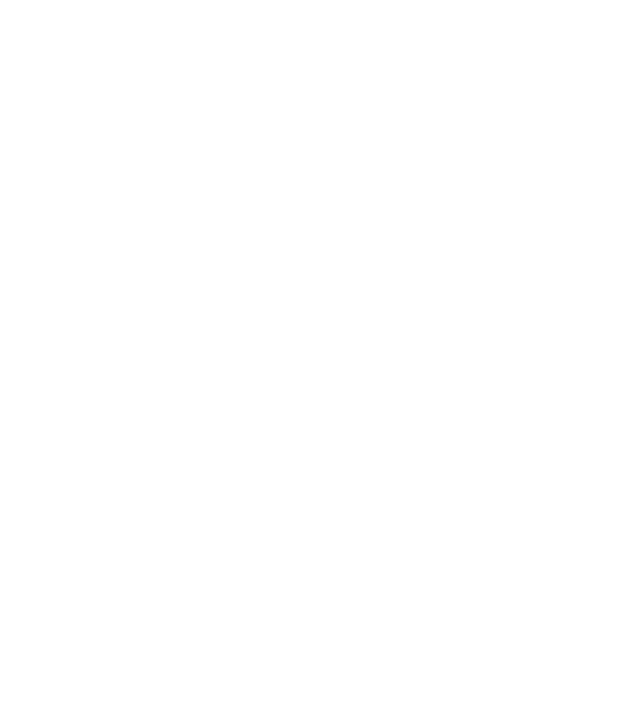
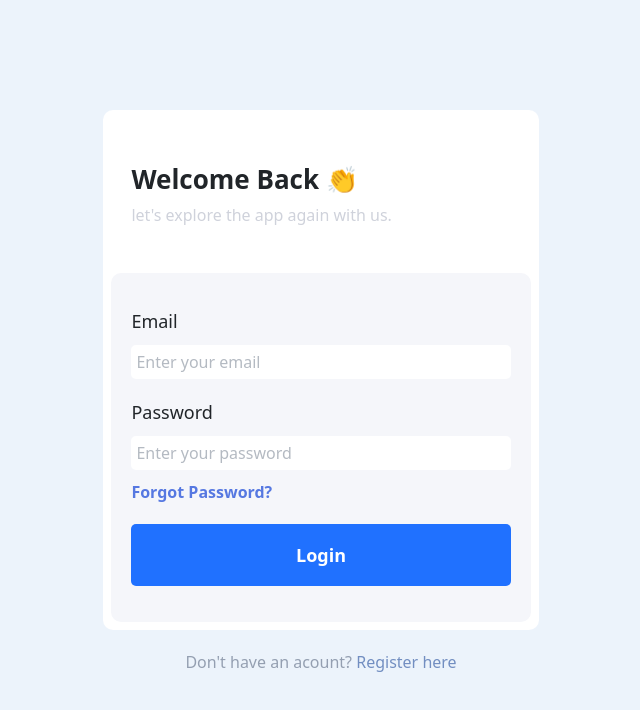
Before and after one commit to manishloginn/HOTEL-BOOKING-FRONTEND, a React (Create React App) app: page /login in a window 1280 px wide. Before the commit this address had no page. Shown: the top 710 px of the page, without its empty margins (319-959 px from the left). Built offline with nearby package versions, Linux system fonts and the light colour scheme.

Commit message:
added login page ui

```diff
--- a/src/App.js
+++ b/src/App.js
@@ -1,5 +1,6 @@
 import { lazy, Suspense } from "react";
 import { BrowserRouter, Route, Routes } from "react-router-dom";
+import LoginPage from "./feature/auth/LoginPage";
 const Search = lazy(() => import("./feature/search/index"));
 const TripsScreen = lazy(() => import("./feature/trips/index"));
 const BookingScreen = lazy(() => import("./feature/booking/index"));
@@ -33,6 +34,10 @@ const App = () => {
         path="/book"
         element={<LazyLoadingWrapper Component={BookingScreen} />}
       />
+      <Route
+      path="/login"
+      element={<LazyLoadingWrapper Component={LoginPage }/>}
+      />
     </Routes>
   </BrowserRouter>
   );
--- /dev/null
+++ b/src/feature/auth/LoginPage.js
@@ -0,0 +1,30 @@
+import './styles/LoginPage.scss'
+const LoginPage = () => {
+    return (
+        <div className="login-page">
+            <div className="login-wrraper">
+                <div className='login-heading'>
+                    <h2>Welcome Back <span>👏</span></h2>
+                    <span>let's explore the app again with us.</span>
+                </div>
+                <form>
+                    <div className='login-input-wrraper'>
+                        <label htmlFor="login-email">Email</label>
+                        <input type="text" placeholder='Enter your email' required id='login-email' />
+                    </div>
+                    <div className='login-input-wrraper'>
+                        <label htmlFor="login-Password">Password</label>
+                        <input type="text" placeholder='Enter your password' required id='login-Password' />
+                        <span>Forgot Password?</span>
+                    </div>
+                    <button className='login-button'>Login</button>
+                </form>
+            </div>
+            <div className="register-wrraper">
+                <p>Don't have an acount? <span>Register here</span></p>
+            </div>
+        </div>
+    )
+}
+
+export default LoginPage
--- /dev/null
+++ b/src/feature/auth/styles/LoginPage.scss
@@ -0,0 +1,153 @@
+.login-page {
+    box-sizing: border-box;
+    width: 100vw;
+    height: 100vh;
+    background-color: #ECF3FB;
+    display: flex;
+    flex-direction: column;
+    justify-content: center;
+    align-items: center;
+    gap: 20px;
+
+    .login-wrraper {
+        height: 65%;
+        width: 34%;
+        background-color: #FFFFFF;
+        padding: 8px;
+        border-radius: 10px;
+        display: flex;
+        flex-direction: column;
+
+        .login-heading {
+            flex: 1;
+            display: flex;
+            flex-direction: column;
+            justify-content: center;
+            padding-left: 20px;
+
+            h2 {
+                font-size: 26px;
+                font-weight: 600;
+                font-style: bold;
+
+                span {
+                    height: 26px;
+                    width: 10px;
+                }
+            }
+
+            span {
+                color: #CFD2DB;
+            }
+        }
+
+        form {
+            flex: 2;
+            background-color: #F5F6FA;
+            display: flex;
+            flex-direction: column;
+            justify-content: center;
+            gap: 20px;
+            border-radius: 10px;
+            padding: 20px;
+
+            .login-input-wrraper {
+                display: flex;
+                flex-direction: column;
+                gap: 10px;
+
+                label {
+                    font-weight: 500;
+                    font-size: 18px;
+                }
+
+                input {
+                    border: none;
+                    outline: none;
+                    background-color: #FFFFFF;
+                    padding: 5px;
+                    border-radius: 5px;
+                    caret-color: #B4BAC2;
+
+                }
+
+                input::placeholder {
+                    color: #B4BAC2;
+                }
+
+                span {
+                    color: #5678E1;
+                    font-weight: 600;
+
+                    &:hover {
+                        font-weight: 700;
+                        cursor: pointer;
+                        transition: ease-in-out 0.2s;
+                    }
+                }
+            }
+
+            .login-button {
+                background-color: #2071FF;
+                border: none;
+                outline: none;
+                height: 20%;
+                text-align: center;
+                padding: 5px;
+                border-radius: 5px;
+                font-size: 18px;
+                color: white;
+                font-weight: 700;
+                cursor: pointer;
+
+                &:hover {
+                    opacity: 0.9;
+                    font-weight: 600;
+                }
+            }
+        }
+    }
+
+    .register-wrraper {
+        p {
+            color: #949FB1;
+        }
+
+        span {
+            color: #728EC1;
+            font-weight: 500;
+
+            &:hover {
+                font-weight: 700;
+                transition: ease-in-out .2s;
+            }
+        }
+    }
+}
+
+@media (min-width: 350px) and (max-width: 480px) {
+    .login-page {
+        gap: 10px;
+        .login-wrraper {
+            width: 90%;
+        }
+    }
+}
+
+@media (min-width: 480px) and (max-width: 768px) {
+    .login-page {
+        gap: 10px;
+        .login-wrraper {
+            width: 80%;
+        }
+    }
+}
+
+@media (min-width: 768px) and  (max-width: 1080px) {
+    .login-page {
+        gap: 10px;
+        .login-wrraper {
+            width: 45%;
+        }
+    }
+}
```
